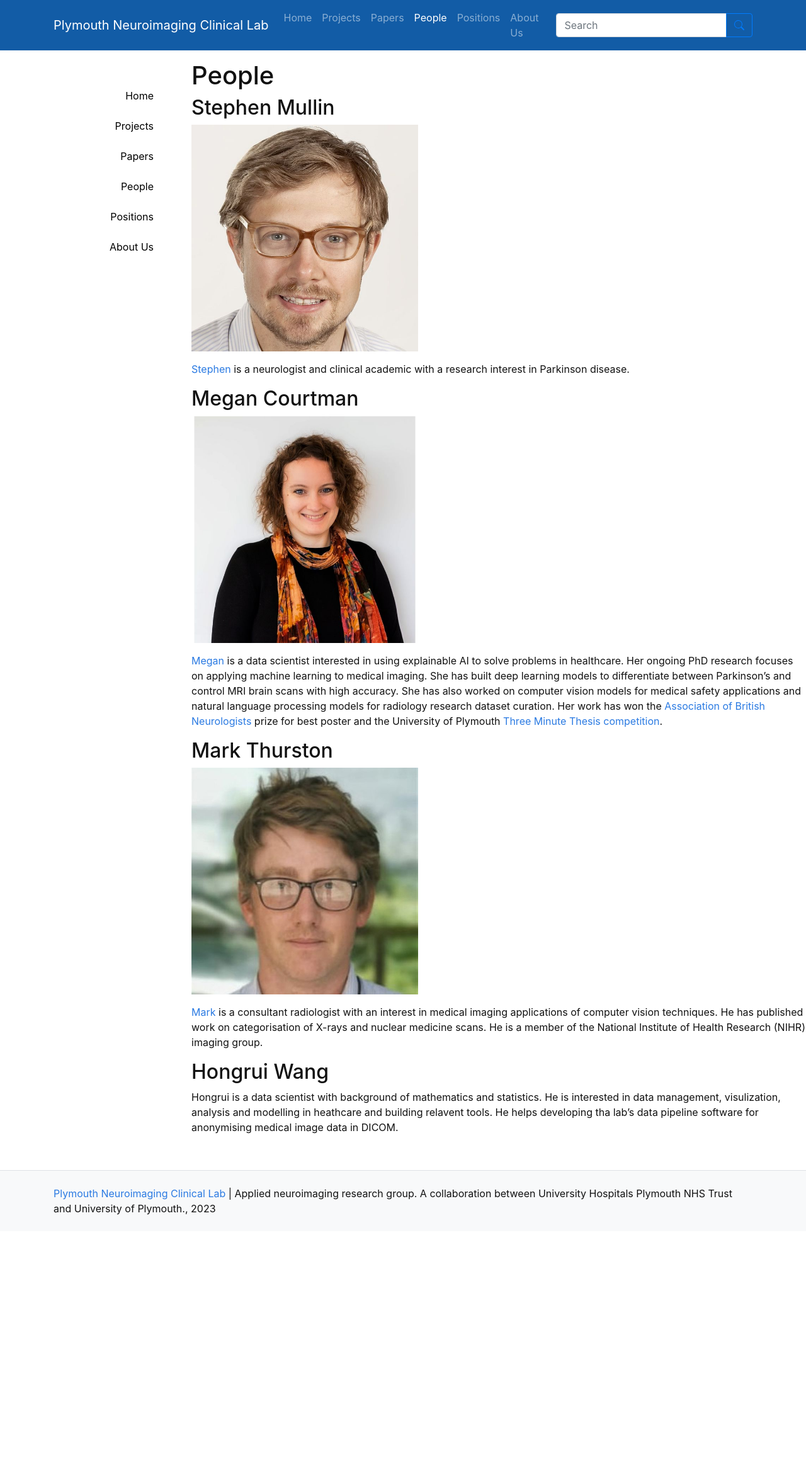
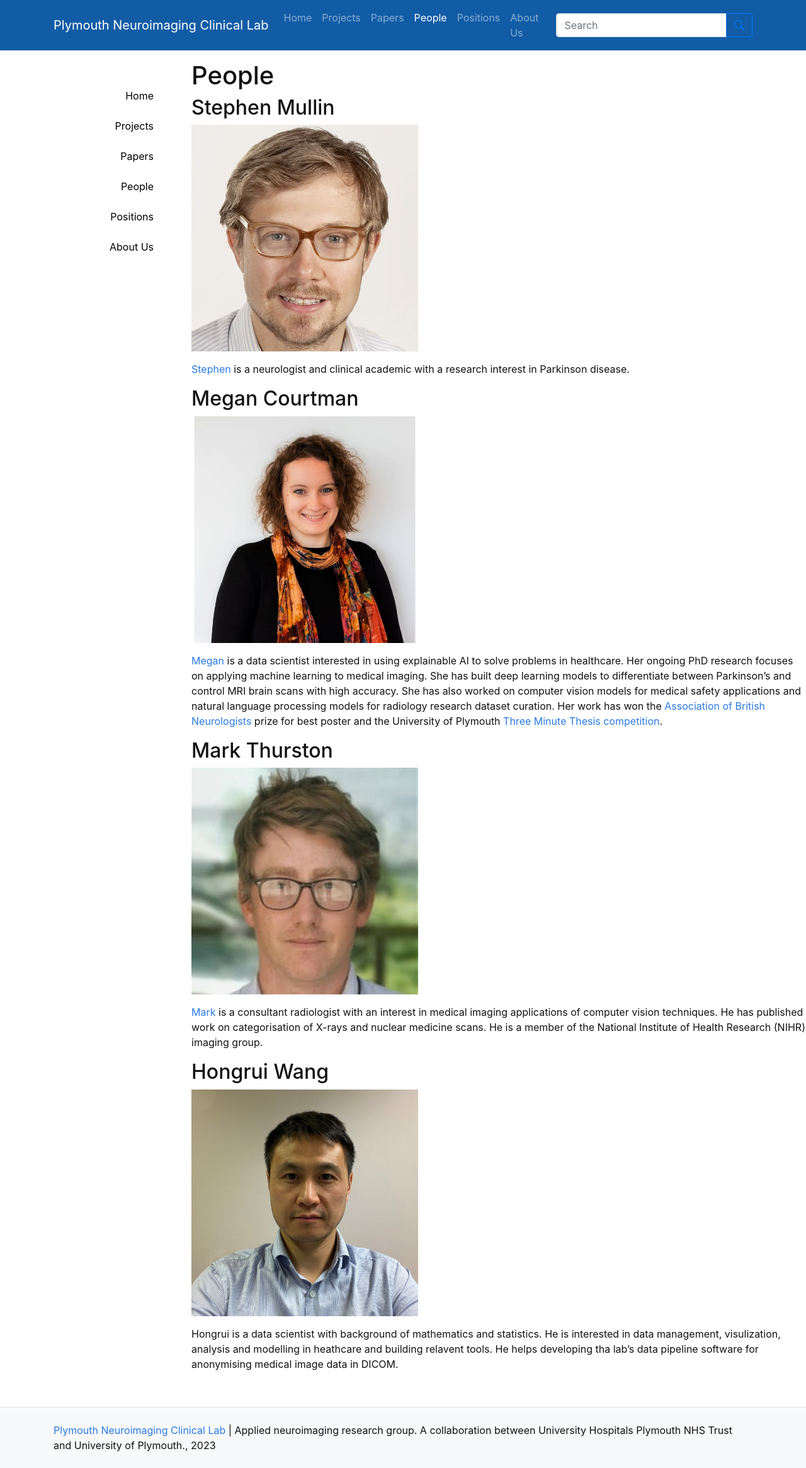
Before and after one commit to sustainsw/sustainsw.github.io, a Jekyll site: the page built from pages/people.md, in a window 1280 px wide. Shown: the whole page at 63% size. Built offline with Jekyll 4.4.1, drawn with Linux system fonts in a browser that asks for light colours; before the commit the page ends 1955 px from its top, so only the background shows below that.

Commit message:
Update people.md

```diff
--- a/pages/people.md
+++ b/pages/people.md
@@ -21,4 +21,6 @@ nav_order: 3
 [Mark](https://www.plymouth.ac.uk/staff/mark-thurston) is a consultant radiologist with an interest in medical imaging applications of computer vision techniques. He has published work on categorisation of X-rays and nuclear medicine scans. He is a member of the National Institute of Health Research (NIHR) imaging group.
 
 ## Hongrui Wang
+![Hongrui Wang](/assets/img/Hongrui_Wang.jpg){:height="360px" width="360px"}
+
 Hongrui is a data scientist with background of mathematics and statistics. He is interested in data management, visulization, analysis and modelling in heathcare and building relavent tools. He helps developing tha lab's data pipeline software for anonymising medical image data in DICOM.
```
